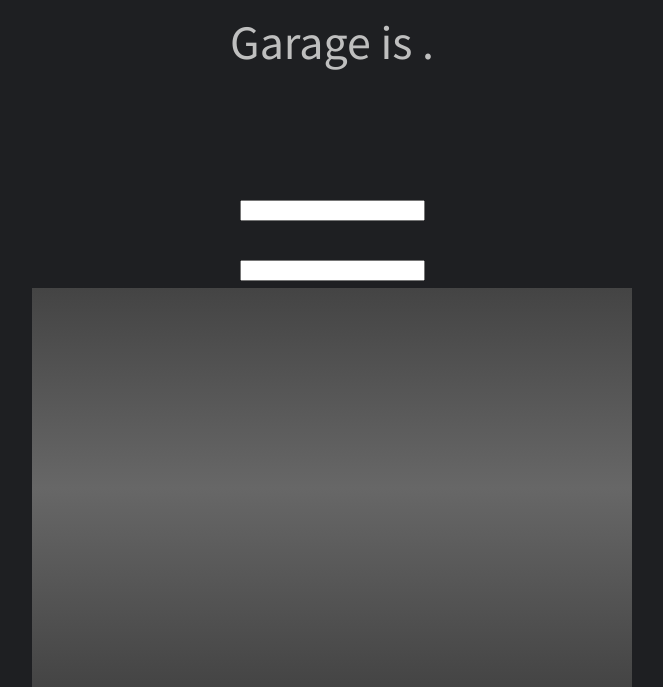
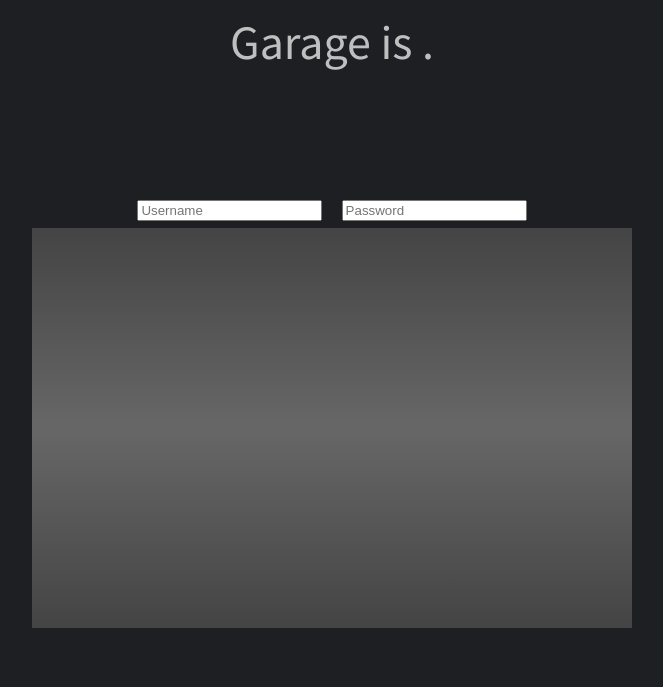
Before and after one commit to JoshuaCarroll/Raspberry-Pi-Garage-Opener, a PHP site: page / in a window 1280 px wide. Shown: the part 180-867 px from the top of the page, without its empty margins (308-971 px from the left). After the commit the page ends 808 px from the top, so only its background shows below. Run offline with PHP 8.4, Linux system fonts and the light colour scheme; data that the repository does not hold is empty; some libraries are stand-ins or nearby versions.

Commit message:
Added input placeholder

```diff
--- a/index.php
+++ b/index.php
@@ -46,8 +46,8 @@ include 'utilities.php';
         </div>
         <div id="divErrors"></div>
         <div>
-            <input watermark="Username" type="text" id="txtUsername" name="username"><br>
-            <input watermark="Password" type="password" id="txtPassword" name="password">
+            <input placeholder="Username" type="text" id="txtUsername" name="username">&nbsp;
+            <input placeholder="Password" type="password" id="txtPassword" name="password">
         </div>
 		<div>
             <button id="btnTrigger"> </button>
```
